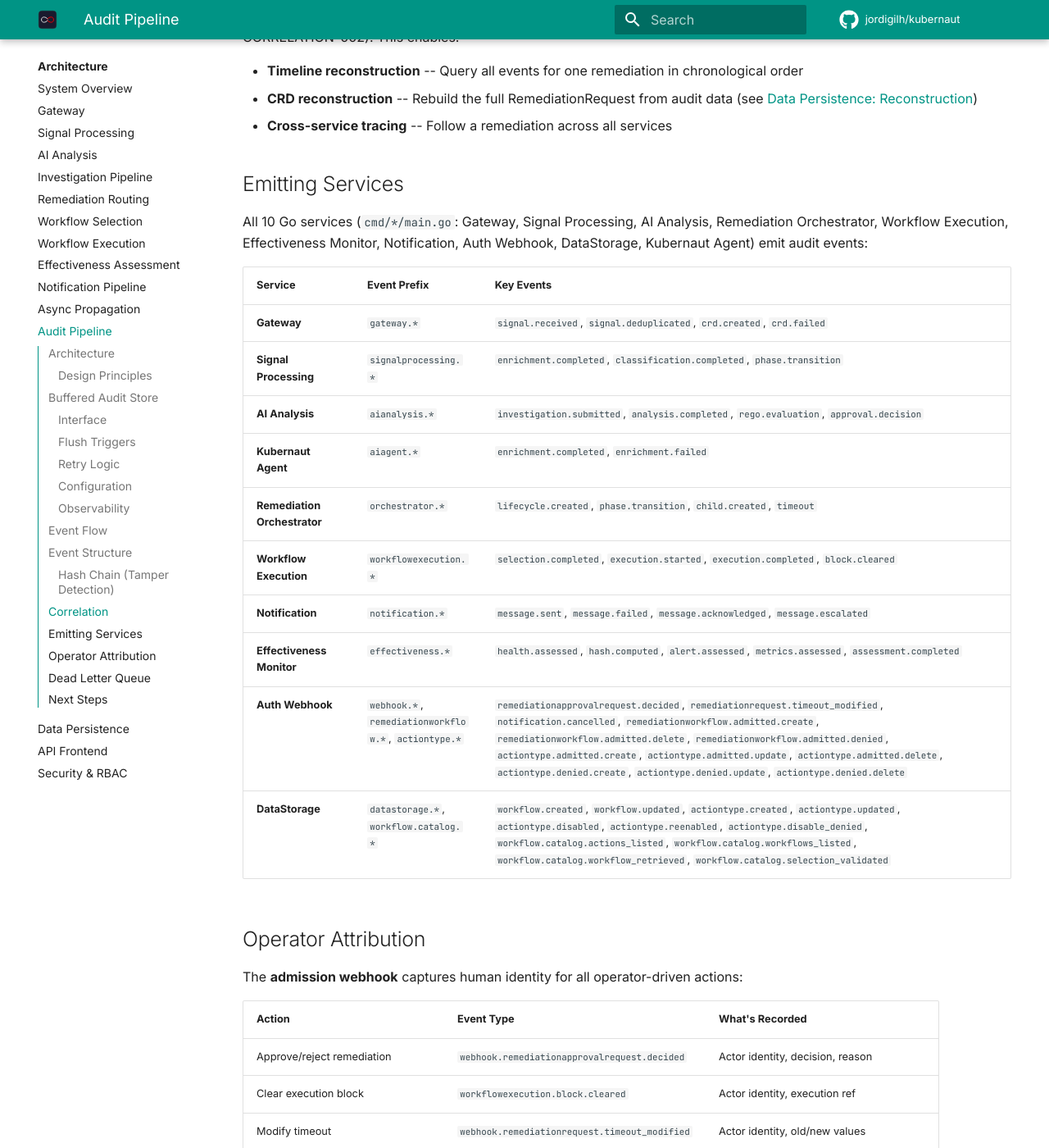
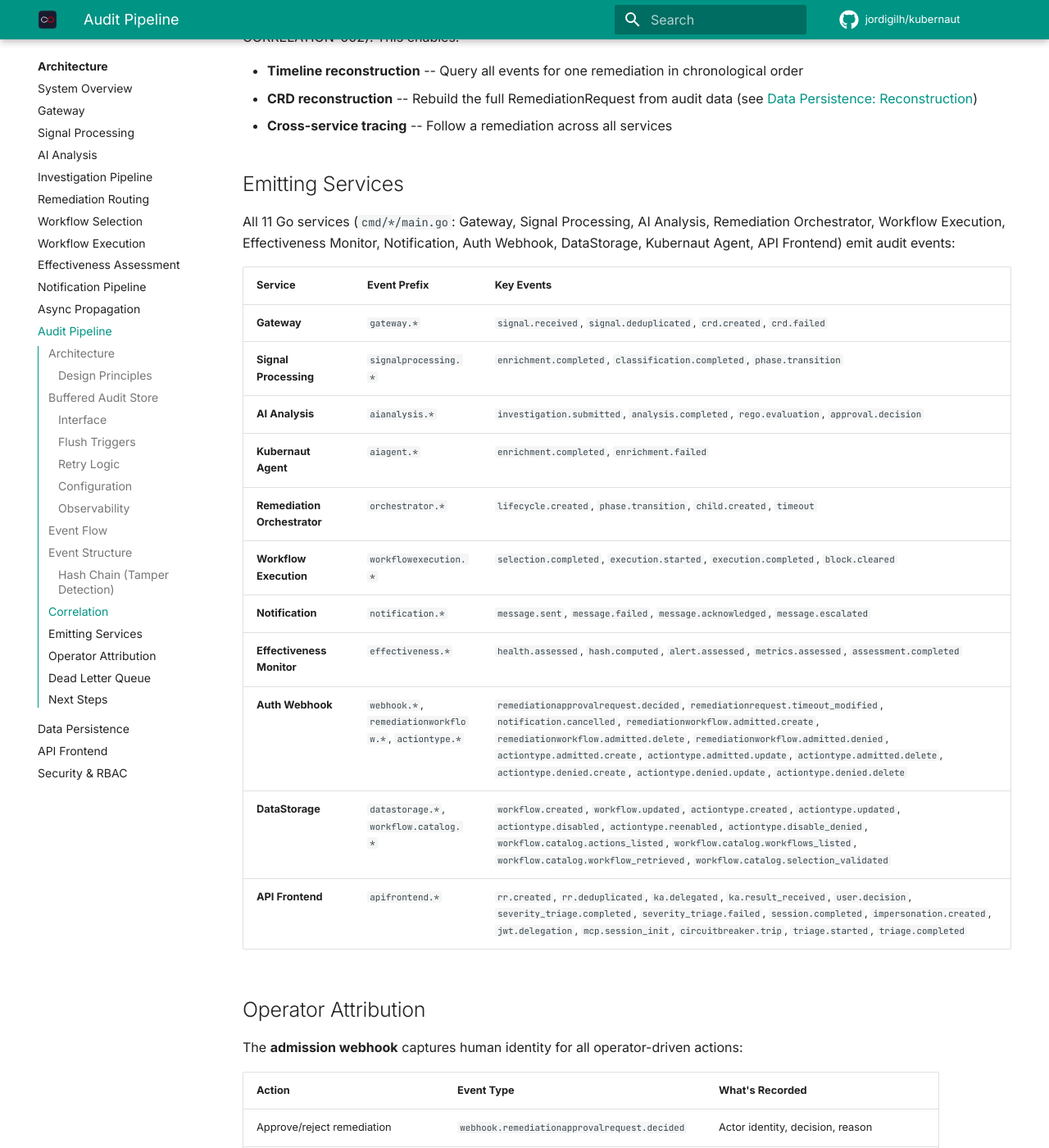
Before and after one commit to jordigilh/kubernaut-docs, an MkDocs documentation site: the page built from docs/architecture/audit-pipeline.md, in a window 1280 px wide and 1400 px high, scrolled down 4039 px. Shown: the whole window at 82% size. Built offline with MkDocs 1.6.1 and Material for MkDocs 9.7.7, drawn with Linux system fonts in a browser that asks for light colours; comment, search, counter and statistics services are not loaded; the version menu is left out.

Commit message:
feat: add AF audit events to pipeline and document DS correlation query
Add API Frontend as the 11th audit-emitting service with 14 events
(PR #1192). Document detail_key/detail_value JSONB query parameters
on queryAuditEvents (PR #1201) in the DataStorage API reference.

Co-authored-by: Cursor <cursoragent@cursor.com>

```diff
--- a/docs/architecture/audit-pipeline.md
+++ b/docs/architecture/audit-pipeline.md
@@ -127,7 +127,7 @@ All audit events for a single remediation share a `correlation_id` set to the `R
 
 ## Emitting Services
 
-All 10 Go services (`cmd/*/main.go`: Gateway, Signal Processing, AI Analysis, Remediation Orchestrator, Workflow Execution, Effectiveness Monitor, Notification, Auth Webhook, DataStorage, Kubernaut Agent) emit audit events:
+All 11 Go services (`cmd/*/main.go`: Gateway, Signal Processing, AI Analysis, Remediation Orchestrator, Workflow Execution, Effectiveness Monitor, Notification, Auth Webhook, DataStorage, Kubernaut Agent, API Frontend) emit audit events:
 
 | Service | Event Prefix | Key Events |
 |---|---|---|
@@ -141,6 +141,7 @@ All 10 Go services (`cmd/*/main.go`: Gateway, Signal Processing, AI Analysis, Re
 | **Effectiveness Monitor** | `effectiveness.*` | `health.assessed`, `hash.computed`, `alert.assessed`, `metrics.assessed`, `assessment.completed` |
 | **Auth Webhook** | `webhook.*`, `remediationworkflow.*`, `actiontype.*` | `remediationapprovalrequest.decided`, `remediationrequest.timeout_modified`, `notification.cancelled`, `remediationworkflow.admitted.create`, `remediationworkflow.admitted.delete`, `remediationworkflow.admitted.denied`, `actiontype.admitted.create`, `actiontype.admitted.update`, `actiontype.admitted.delete`, `actiontype.denied.create`, `actiontype.denied.update`, `actiontype.denied.delete` |
 | **DataStorage** | `datastorage.*`, `workflow.catalog.*` | `workflow.created`, `workflow.updated`, `actiontype.created`, `actiontype.updated`, `actiontype.disabled`, `actiontype.reenabled`, `actiontype.disable_denied`, `workflow.catalog.actions_listed`, `workflow.catalog.workflows_listed`, `workflow.catalog.workflow_retrieved`, `workflow.catalog.selection_validated` |
+| **API Frontend** | `apifrontend.*` | `rr.created`, `rr.deduplicated`, `ka.delegated`, `ka.result_received`, `user.decision`, `severity_triage.completed`, `severity_triage.failed`, `session.completed`, `impersonation.created`, `jwt.delegation`, `mcp.session_init`, `circuitbreaker.trip`, `triage.started`, `triage.completed` |
 
 ## Operator Attribution
 
```
Also changed, not shown: docs/api-reference/datastorage-api.md (+1 -1 lines).
